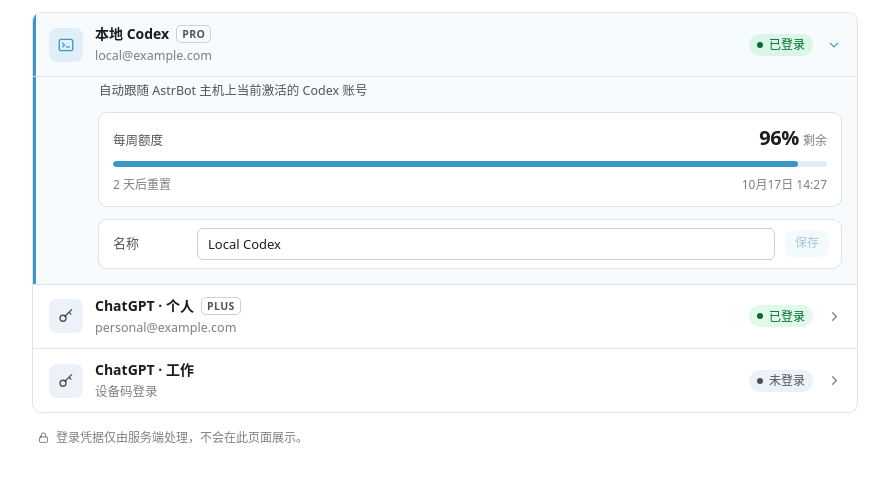
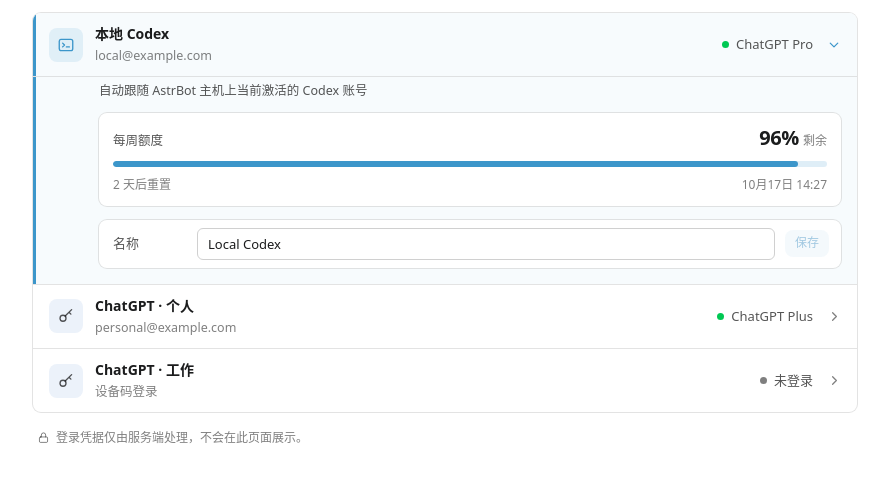
Before and after one commit to wcqqq1214/astrbot_plugin_openai_oauth, a plain HTML site: page pages/login/prototype.html in a window 1280 px wide. Shown: the part 135-616 px from the top of the page, without its empty margins (195-1084 px from the left). Drawn offline with Linux system fonts and the light colour scheme.

Commit message:
feat: summarize provider rows with a status dot and plan
Collapsed rows show the ChatGPT plan beside a status dot while the provider is healthy, and switch to the status text once it needs attention. The plan tag and status pill are removed from the row.

```diff
--- a/pages/login/app.js
+++ b/pages/login/app.js
@@ -619,19 +619,20 @@ function providerRow(id) {
   const icon = element("span", "provider-icon");
   icon.setAttribute("aria-hidden", "true");
   const copy = element("span", "provider-copy");
-  const title = element("span", "provider-title");
   const name = element("strong", "provider-name");
-  const plan = element("span", "plan-tag");
-  title.append(name, plan);
   const sub = element("span", "provider-sub");
-  copy.append(title, sub);
-  const badge = element("span", "badge");
+  copy.append(name, sub);
+  // Row summary: a status dot and the plan while healthy, the
+  // status itself once something needs attention.
+  const meta = element("span", "provider-meta");
+  const metaText = element("span", "provider-meta-text");
+  meta.append(element("i", "status-dot"), metaText);
   const chevron = element("span", "chevron");
   chevron.setAttribute("aria-hidden", "true");
   chevron.innerHTML = chevronIcon;
-  row.append(icon, copy, badge, chevron);
+  row.append(icon, copy, meta, chevron);
   row.addEventListener("click", () => void selectProvider(id));
-  node = { row, icon, name, plan, sub, badge, mode: null };
+  node = { row, icon, name, sub, meta, metaText, mode: null };
   rowNodes.set(id, node);
   return node;
 }
@@ -654,12 +655,12 @@ function renderProviders() {
     node.row.setAttribute("aria-expanded", String(selected && expanded));
     node.name.textContent = providerName(provider);
     const plan = plans[provider.plan_type];
-    node.plan.textContent = plan || "";
-    node.plan.hidden = !plan;
     node.sub.textContent = provider.email || (local ? t.localShort : t.deviceShort);
-    node.badge.textContent = t.states[state] || t.states.unknown;
-    node.badge.className = "badge" + statusClass(state);
-    node.badge.setAttribute("title", t.details[state] || t.details.unknown);
+    const healthy = state === "ready";
+    node.metaText.textContent =
+      healthy && plan ? `ChatGPT ${plan}` : t.states[state] || t.states.unknown;
+    node.meta.className = "provider-meta" + statusClass(state);
+    node.meta.setAttribute("title", t.details[state] || t.details.unknown);
     order.push(node.row);
     if (selected) order.push(providerDetail);
   }
--- a/pages/login/style.css
+++ b/pages/login/style.css
@@ -732,12 +732,6 @@ dialog::backdrop {
   flex: 1;
   min-width: 0;
 }
-.provider-title {
-  display: flex;
-  align-items: center;
-  gap: 7px;
-  min-width: 0;
-}
 .provider-name {
   overflow: hidden;
   text-overflow: ellipsis;
@@ -745,15 +739,48 @@ dialog::backdrop {
   font-size: 14px;
   font-weight: var(--bold);
 }
-.provider-title .plan-tag {
-  flex-shrink: 0;
-}
 .provider-sub {
   overflow: hidden;
   text-overflow: ellipsis;
   white-space: nowrap;
   font-size: 12.5px;
   color: var(--muted);
+}
+.provider-meta {
+  display: inline-flex;
+  align-items: center;
+  gap: 7px;
+  flex-shrink: 0;
+  max-width: 45%;
+  font-size: 13px;
+  color: var(--secondary);
+  white-space: nowrap;
+}
+.provider-meta-text {
+  overflow: hidden;
+  text-overflow: ellipsis;
+}
+.status-dot {
+  width: 7px;
+  height: 7px;
+  flex-shrink: 0;
+  border-radius: 50%;
+  background: var(--ok);
+}
+.provider-meta.neutral .status-dot {
+  background: var(--muted);
+}
+.provider-meta.warning {
+  color: var(--warn-text);
+}
+.provider-meta.warning .status-dot {
+  background: var(--warn);
+}
+.provider-meta.danger {
+  color: var(--bad-text);
+}
+.provider-meta.danger .status-dot {
+  background: var(--bad);
 }
 .chevron {
   display: grid;
@@ -875,9 +902,6 @@ dialog::backdrop {
   .provider-row {
     padding: 10px 12px;
   }
-  .provider-row .badge {
-    padding: 0 7px;
-  }
   .editor {
     padding: 2px 12px 14px;
   }
```
